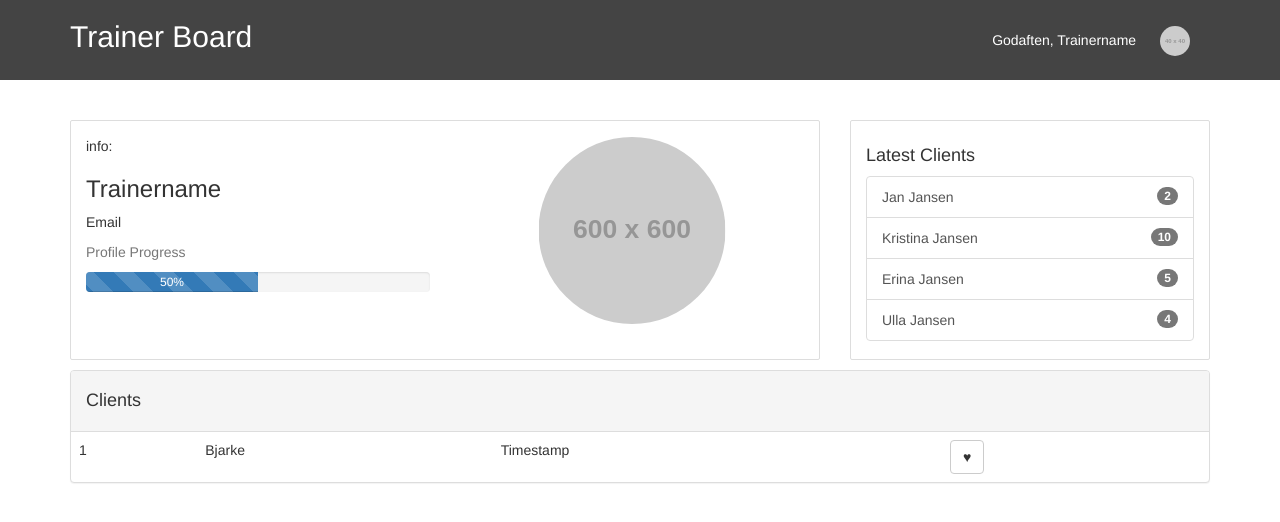
After one commit to BjarkeH/sportii.one, a PHP site: page /trainer.php in a window 1280 px wide. The commit adds this page. Shown: the top 522 px of the page. Run offline with PHP 8.4, Linux system fonts and the light colour scheme; grey boxes labelled with a size stand in for pictures from a placeholder-image service; some libraries are stand-ins or nearby versions.

Commit message:
add trainerpage and basic cms

```diff
--- a/app/css/style.css
+++ b/app/css/style.css
@@ -192,6 +213,48 @@ html {
   text-transform: capitalize;
 }
 
+.trainer-header {
+  background: #444;
+  color: white;
+}
+
+.trainer-header .greeting {
+  padding-right: 20px;
+}
+
+.trainer-info {
+  padding-top: 120px;
+}
+
+.trainer-info .content {
+  border: 1px solid #ddd;
+  height: 240px;
+  border-radius: 2px;
+  padding: 15px 0px;
+  margin-bottom: 10px;
+  overflow: hidden;
+  position: relative;
+}
+
+.trainer-info .content .profileimage {
+  height: 100%;
+  display: -ms-flexbox;
+  display: flex;
+  -ms-flex-pack: center;
+  justify-content: center;
+  -ms-flex-align: center;
+  align-items: center;
+}
+
+.trainer-info .content .profileimage img {
+  max-width: 50%;
+  position: absolute;
+  top: 50%;
+  right: 0%;
+  transform: translate(-50%, 0%);
+  border-radius: 100%;
+}
+
 @media screen and (max-width: 764px) {
   .jumbotron {
     width: 100%;
--- a/app/includes/header.php
+++ b/app/includes/header.php
@@ -11,6 +11,6 @@
     <script type="text/javascript" src="vendors/vendor.js"></script>
     <!-- Adding app.js -->
     <script type="text/javascript" src="js/app.js"></script>
-    <title>Project Title</title>
+    <title>Sportii.One</title>
   </head>
   <body>
--- /dev/null
+++ b/app/trainer.php
@@ -0,0 +1,87 @@
+<?php include_once 'includes/header.php' ?>
+
+<!-- Body Content -->
+
+<div class="header trainer-header hidden-xs">
+  <div class="headerWrapper container">
+    <div class="row">
+      <div class="col-sm-4">
+        <h2>Trainer Board</h2>
+      </div>
+      <div class="col-sm-8">
+        <div class="greeting pull-right">
+          <p>
+            <span class="greeting">Godaften, <?= 'Trainername' ?></span>
+            <img style="border-radius: 100%;" src="http://placehold.it/40x40" alt="" width="30" height="30">
+          </p>
+        </div>
+      </div>
+    </div>
+  </div>
+</div>
+
+<div class="trainer-info">
+  <div class="container">
+    <div class="row">
+      <div class="col-sm-8">
+        <div class="content container-fluid">
+          <div class="col-sm-6">
+            <p>info:</p>
+            <h3>Trainername</h3>
+            <p>Email</p>
+            <p class="text-muted">Profile Progress</p>
+            <div class="progress">
+              <div class="progress-bar progress-bar-striped active" role="progressbar" aria-valuenow="0" aria-valuemin="0" aria-valuemax="100" style="min-width: 50%">
+                50%
+              </div>
+            </div>
+          </div>
+          <div class="col-sm-6 hidden-xs">
+            <div class="profileimage">
+              <img class="pull-right" src="http://placehold.it/600x600" alt="">
+            </div>
+          </div>
+        </div>
+      </div>
+      <div class="col-sm-4">
+        <div class="content container-fluid">
+          <div class="col-xs-12">
+            <h4>Latest Clients</h4>
+            <div class="list-group">
+              <a href="#" class="list-group-item"><span class="badge">2</span>Jan Jansen</a>
+              <a href="#" class="list-group-item"><span class="badge">10</span>Kristina Jansen</a>
+              <a href="#" class="list-group-item"><span class="badge">5</span>Erina Jansen</a>
+              <a href="#" class="list-group-item"><span class="badge">4</span>Ulla Jansen</a>
+            </div>
+          </div>
+        </div>
+      </div>
+    </div>
+  </div>
+</div>
+
+<div class="clients container">
+  <div class="row">
+    <div class="col-sm-12 title">
+      <div class="panel panel-default">
+        <div class="panel-heading">
+          <h4>Clients</h4>
+        </div>
+        <table class="table">
+          <a href="#">
+          <tr>
+            <td>1</td>
+            <td>Bjarke</td>
+            <td class="hidden-xs">Timestamp</td>
+            <td><button type="button" class="btn btn-default">&hearts;</button></td>
+          </tr>
+          </a>
+        </table>
+      </div>
+    </div>
+  </div>
+</div>
+
+<!-- End of Content -->
+
+<?php include_once 'includes/footer.php' ?>
--- a/src/sass/_mediaqueries.sass
+++ b/src/sass/_mediaqueries.sass
@@ -35,3 +35,6 @@
     margin:
       top: 80px
       bottom: 80px
+
+  .trainer-info
+    padding-top: 80px
--- a/src/sass/style.sass
+++ b/src/sass/style.sass
@@ -5,6 +5,7 @@
 
 // Pages styling
 @import '_frontpage'
+@import '_trainerpage'
 
 // Media queries
 @import '_mediaqueries'
--- a/src/templates/includes/header.php
+++ b/src/templates/includes/header.php
@@ -11,6 +11,6 @@
     <script type="text/javascript" src="vendors/vendor.js"></script>
     <!-- Adding app.js -->
     <script type="text/javascript" src="js/app.js"></script>
-    <title>Project Title</title>
+    <title>Sportii.One</title>
   </head>
   <body>
```
Also changed, not shown: other parts of app/css/style.css (+26 -2 lines), app/index.php (+6 -6 lines), src/sass/_frontpage.sass (+24 -2 lines), src/sass/_trainerpage.sass (added, +36 -0 lines), src/templates/index.php (+6 -6 lines), src/templates/trainer.php (added, +87 -0 lines), app/images/active-84646_1920.jpg (added), app/images/wall4.png (added), app/images/wall4_@2X.png (added), src/templates/images/active-84646_1920.jpg (added), src/templates/images/wall4.png (added), src/templates/images/wall4_@2X.png (added), 3 other files.
